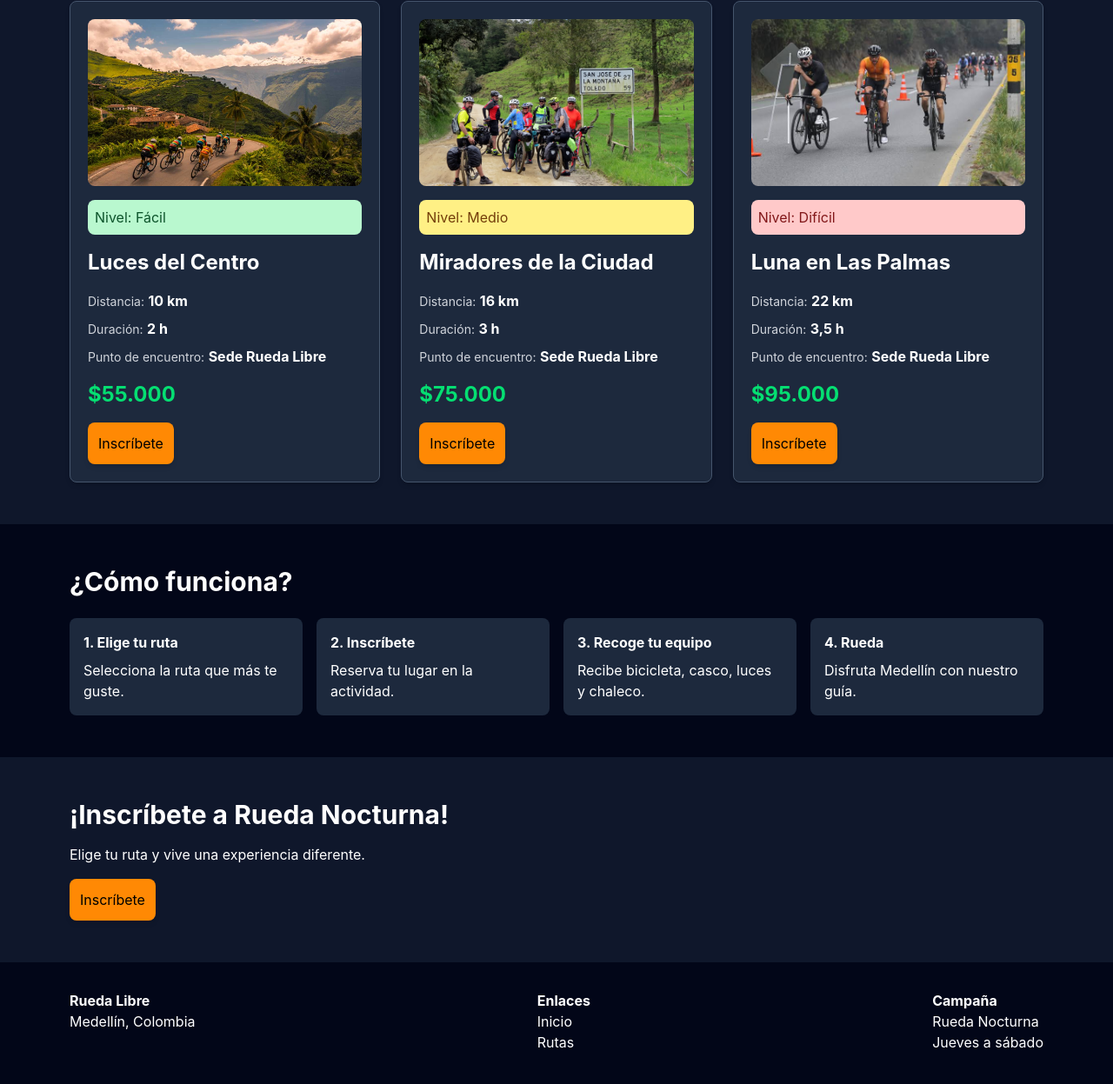
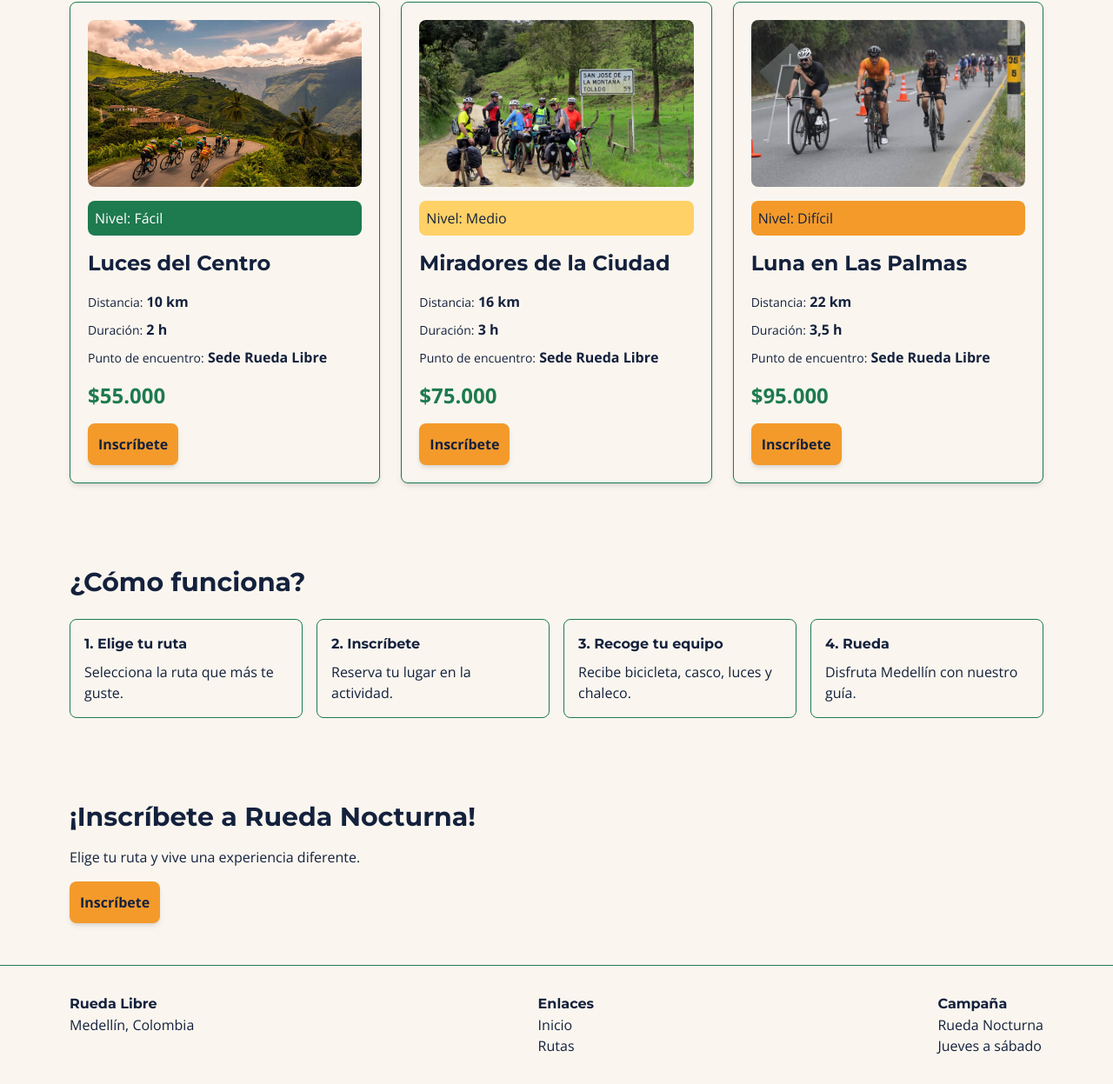
Before and after one commit to alexxabr-19/rueda-libre, a website: page nocturna/index.html in a window 1280 px wide. Shown: the part 527-1774 px from the top of the page at 87% size. Drawn offline with nearby package versions, Linux system fonts and the light colour scheme.

Commit message:
feat: tema de marca y modo oscuro

```diff
--- a/nocturna/index.html
+++ b/nocturna/index.html
@@ -4,42 +4,43 @@
 <head>
     <meta charset="UTF-8">
     <meta name="viewport" content="width=device-width, initial-scale=1.0">
-
     <title>Rueda Libre | Nocturna</title>
     <link rel="stylesheet" href="./src/output.css">
 </head>
 
+<body class="bg-crema text-azul-noche dark:bg-azul-noche dark:text-white font-textos">
 
-<body class="bg-slate-950 text-white">
-
-    <header class="bg-slate-900 p-4">
+    <header
+        class="bg-crema text-azul-noche dark:bg-azul-noche dark:text-white p-4 border-b border-verde-ruta dark:border-amarillo-farol">
         <div class="max-w-6xl mx-auto px-4 flex flex-col md:flex-row justify-between items-center gap-4">
 
-            <h2 class="text-xl font-bold"> Rueda Libre</h2>
+            <h2 class="text-xl font-bold font-titulos">
+                Rueda Libre
+            </h2>
 
             <nav class="flex gap-4 items-center">
                 <a href="#inicio" class="hidden md:inline">Inicio</a>
                 <a href="#rutas" class="hidden md:inline">Rutas</a>
                 <a href="#funciona" class="hidden md:inline">¿Cómo funciona?</a>
+
                 <a href="#inscripcion"
-                    class="inline-block bg-orange-400 text-black p-3 rounded-lg shadow-md hover:bg-orange-300 focus:ring-4 focus:ring-orange-300 text-sm md:text-base">
+                    class="inline-block bg-naranja-pedal text-azul-noche p-3 rounded-lg shadow-md hover:bg-amarillo-farol focus:ring-4 focus:ring-amarillo-farol text-sm md:text-base font-bold">
                     Inscríbete
                 </a>
-
             </nav>
-
         </div>
     </header>
 
     <main>
-        <section id="inicio" class="py-8 md:py-12">
+
+        <section id="inicio" class="py-8 md:py-12 bg-crema text-azul-noche dark:bg-azul-noche dark:text-white">
             <div class="max-w-6xl mx-auto px-4">
 
-                <p class="text-green-400 font-bold mb-4">
+                <p class="text-verde-ruta dark:text-amarillo-farol font-bold mb-4">
                     Nuevo · Jueves a sábado
                 </p>
 
-                <h1 class="text-3xl sm:text-4xl lg:text-5xl font-bold mb-4">
+                <h1 class="text-3xl sm:text-4xl lg:text-5xl font-bold font-titulos mb-4">
                     Rueda Nocturna
                 </h1>
 
@@ -47,172 +48,188 @@
                     Descubre Medellín en bici cuando se encienden las luces
                 </p>
 
-                <p class="text-2xl font-bold mb-4">
+                <p class="text-2xl font-bold text-verde-ruta dark:text-amarillo-farol mb-4">
                     3 rutas · Desde $55.000
                 </p>
 
                 <a href="#inscripcion"
-                    class="inline-block bg-orange-400 text-black p-3 rounded-lg shadow-md hover:bg-orange-300 focus:ring-4 focus:ring-orange-300">
+                    class="inline-block bg-naranja-pedal text-azul-noche p-3 rounded-lg shadow-md hover:bg-amarillo-farol focus:ring-4 focus:ring-amarillo-farol font-bold">
                     Inscríbete
                 </a>
 
             </div>
         </section>
 
-        <section id="rutas" class="py-8 md:py-12 bg-slate-900">
+        <section id="rutas" class="py-8 md:py-12 bg-crema text-azul-noche dark:bg-azul-noche dark:text-white">
             <div class="max-w-6xl mx-auto px-4">
 
-                <h2 class="text-3xl font-bold mb-6">Rutas</h2>
+                <h2 class="text-3xl font-bold font-titulos mb-6">
+                    Rutas
+                </h2>
 
                 <div class="grid grid-cols-1 sm:grid-cols-2 lg:grid-cols-3 gap-6">
 
                     <div
-                        class="bg-slate-800 text-white rounded-lg border border-slate-600 shadow-md hover:shadow-xl p-5">
+                        class="bg-crema text-azul-noche dark:bg-azul-noche dark:text-white rounded-lg border border-verde-ruta dark:border-amarillo-farol shadow-md hover:shadow-xl p-5">
 
                         <img src="../img/ruta.jpg" alt="Luces del Centro" class="w-full h-48 object-cover rounded-lg">
 
-                        <p class="bg-green-200 text-green-900 p-2 rounded-lg mt-4">
+                        <p class="bg-verde-ruta text-white p-2 rounded-lg mt-4">
                             Nivel: Fácil
                         </p>
 
-                        <h3 class="text-2xl font-bold mt-4">Luces del Centro</h3>
+                        <h3 class="text-2xl font-bold font-titulos mt-4">
+                            Luces del Centro
+                        </h3>
 
                         <ul class="mt-4">
                             <li class="mb-2">
-                                <span class="text-sm text-gray-300">Distancia:</span>
+                                <span class="text-sm text-azul-noche dark:text-white">Distancia:</span>
                                 <strong>10 km</strong>
                             </li>
                             <li class="mb-2">
-                                <span class="text-sm text-gray-300">Duración:</span>
+                                <span class="text-sm text-azul-noche dark:text-white">Duración:</span>
                                 <strong>2 h</strong>
                             </li>
                             <li>
-                                <span class="text-sm text-gray-300">Punto de encuentro:</span>
+                                <span class="text-sm text-azul-noche dark:text-white">Punto de encuentro:</span>
                                 <strong>Sede Rueda Libre</strong>
                             </li>
                         </ul>
 
-                        <p class="text-2xl font-bold text-green-400 mt-4">$55.000</p>
+                        <p class="text-2xl font-bold text-verde-ruta dark:text-amarillo-farol mt-4">
+                            $55.000
+                        </p>
 
                         <a href="../paginas/reservas.html"
-                            class="inline-block bg-orange-400 text-black p-3 rounded-lg shadow-md hover:bg-orange-300 focus:ring-4 focus:ring-orange-300 mt-4">
+                            class="inline-block bg-naranja-pedal text-azul-noche p-3 rounded-lg shadow-md hover:bg-amarillo-farol focus:ring-4 focus:ring-amarillo-farol mt-4 font-bold">
                             Inscríbete
                         </a>
                     </div>
 
                     <div
-                        class="bg-slate-800 text-white rounded-lg border border-slate-600 shadow-md hover:shadow-xl p-5">
+                        class="bg-crema text-azul-noche dark:bg-azul-noche dark:text-white rounded-lg border border-verde-ruta dark:border-amarillo-farol shadow-md hover:shadow-xl p-5">
 
                         <img src="../img/barrioRuta.jpg" alt="Miradores de la Ciudad"
                             class="w-full h-48 object-cover rounded-lg">
 
-                        <p class="bg-yellow-200 text-yellow-900 p-2 rounded-lg mt-4">
+                        <p class="bg-amarillo-farol text-azul-noche p-2 rounded-lg mt-4">
                             Nivel: Medio
                         </p>
 
-                        <h3 class="text-2xl font-bold mt-4">Miradores de la Ciudad</h3>
+                        <h3 class="text-2xl font-bold font-titulos mt-4">
+                            Miradores de la Ciudad
+                        </h3>
 
                         <ul class="mt-4">
                             <li class="mb-2">
-                                <span class="text-sm text-gray-300">Distancia:</span>
+                                <span class="text-sm text-azul-noche dark:text-white">Distancia:</span>
                                 <strong>16 km</strong>
                             </li>
                             <li class="mb-2">
-                                <span class="text-sm text-gray-300">Duración:</span>
+                                <span class="text-sm text-azul-noche dark:text-white">Duración:</span>
                                 <strong>3 h</strong>
                             </li>
                             <li>
-                                <span class="text-sm text-gray-300">Punto de encuentro:</span>
+                                <span class="text-sm text-azul-noche dark:text-white">Punto de encuentro:</span>
                                 <strong>Sede Rueda Libre</strong>
                             </li>
                         </ul>
 
-                        <p class="text-2xl font-bold text-green-400 mt-4">$75.000</p>
+                        <p class="text-2xl font-bold text-verde-ruta dark:text-amarillo-farol mt-4">
+                            $75.000
+                        </p>
 
                         <a href="../paginas/reservas.html"
-                            class="inline-block bg-orange-400 text-black p-3 rounded-lg shadow-md hover:bg-orange-300 focus:ring-4 focus:ring-orange-300 mt-4">
+                            class="inline-block bg-naranja-pedal text-azul-noche p-3 rounded-lg shadow-md hover:bg-amarillo-farol focus:ring-4 focus:ring-amarillo-farol mt-4 font-bold">
                             Inscríbete
                         </a>
                     </div>
 
                     <div
-                        class="bg-slate-800 text-white rounded-lg border border-slate-600 shadow-md hover:shadow-xl p-5">
+                        class="bg-crema text-azul-noche dark:bg-azul-noche dark:text-white rounded-lg border border-verde-ruta dark:border-amarillo-farol shadow-md hover:shadow-xl p-5">
 
                         <img src="../img/palmasRuta.jpg" alt="Luna en Las Palmas"
                             class="w-full h-48 object-cover rounded-lg">
 
-                        <p class="bg-red-200 text-red-900 p-2 rounded-lg mt-4">
+                        <p class="bg-naranja-pedal text-azul-noche p-2 rounded-lg mt-4">
                             Nivel: Difícil
                         </p>
 
-                        <h3 class="text-2xl font-bold mt-4">Luna en Las Palmas</h3>
+                        <h3 class="text-2xl font-bold font-titulos mt-4">
+                            Luna en Las Palmas
+                        </h3>
 
                         <ul class="mt-4">
                             <li class="mb-2">
-                                <span class="text-sm text-gray-300">Distancia:</span>
+                                <span class="text-sm text-azul-noche dark:text-white">Distancia:</span>
                                 <strong>22 km</strong>
                             </li>
                             <li class="mb-2">
-                                <span class="text-sm text-gray-300">Duración:</span>
+                                <span class="text-sm text-azul-noche dark:text-white">Duración:</span>
                                 <strong>3,5 h</strong>
                             </li>
                             <li>
-                                <span class="text-sm text-gray-300">Punto de encuentro:</span>
+                                <span class="text-sm text-azul-noche dark:text-white">Punto de encuentro:</span>
                                 <strong>Sede Rueda Libre</strong>
                             </li>
                         </ul>
 
-                        <p class="text-2xl font-bold text-green-400 mt-4">$95.000</p>
+                        <p class="text-2xl font-bold text-verde-ruta dark:text-amarillo-farol mt-4">
+                            $95.000
+                        </p>
 
                         <a href="../paginas/reservas.html"
-                            class="inline-block bg-orange-400 text-black p-3 rounded-lg shadow-md hover:bg-orange-300 focus:ring-4 focus:ring-orange-300 mt-4">
+                            class="inline-block bg-naranja-pedal text-azul-noche p-3 rounded-lg shadow-md hover:bg-amarillo-farol focus:ring-4 focus:ring-amarillo-farol mt-4 font-bold">
                             Inscríbete
                         </a>
                     </div>
 
                 </div>
-
             </div>
         </section>
 
-        <section id="funciona" class="py-8 md:py-12">
+        <section id="funciona" class="py-8 md:py-12 bg-crema text-azul-noche dark:bg-azul-noche dark:text-white">
             <div class="max-w-6xl mx-auto px-4">
 
-                <h2 class="text-3xl font-bold mb-6">
+                <h2 class="text-3xl font-bold font-titulos mb-6">
                     ¿Cómo funciona?
                 </h2>
 
                 <div class="grid grid-cols-1 sm:grid-cols-2 lg:grid-cols-4 gap-4">
 
-                    <div class="bg-slate-800 p-4 rounded-lg">
-                        <h3 class="font-bold mb-2">1. Elige tu ruta</h3>
+                    <div
+                        class="bg-crema text-azul-noche dark:bg-azul-noche dark:text-white border border-verde-ruta dark:border-amarillo-farol p-4 rounded-lg">
+                        <h3 class="font-bold font-titulos mb-2">1. Elige tu ruta</h3>
                         <p>Selecciona la ruta que más te guste.</p>
                     </div>
 
-                    <div class="bg-slate-800 p-4 rounded-lg">
-                        <h3 class="font-bold mb-2">2. Inscríbete</h3>
+                    <div
+                        class="bg-crema text-azul-noche dark:bg-azul-noche dark:text-white border border-verde-ruta dark:border-amarillo-farol p-4 rounded-lg">
+                        <h3 class="font-bold font-titulos mb-2">2. Inscríbete</h3>
                         <p>Reserva tu lugar en la actividad.</p>
                     </div>
 
-                    <div class="bg-slate-800 p-4 rounded-lg">
-                        <h3 class="font-bold mb-2">3. Recoge tu equipo</h3>
+                    <div
+                        class="bg-crema text-azul-noche dark:bg-azul-noche dark:text-white border border-verde-ruta dark:border-amarillo-farol p-4 rounded-lg">
+                        <h3 class="font-bold font-titulos mb-2">3. Recoge tu equipo</h3>
                         <p>Recibe bicicleta, casco, luces y chaleco.</p>
                     </div>
 
-                    <div class="bg-slate-800 p-4 rounded-lg">
-                        <h3 class="font-bold mb-2">4. Rueda</h3>
+                    <div
+                        class="bg-crema text-azul-noche dark:bg-azul-noche dark:text-white border border-verde-ruta dark:border-amarillo-farol p-4 rounded-lg">
+                        <h3 class="font-bold font-titulos mb-2">4. Rueda</h3>
                         <p>Disfruta Medellín con nuestro guía.</p>
                     </div>
 
                 </div>
-
             </div>
         </section>
 
-        <section id="inscripcion" class="py-12 bg-slate-900">
+        <section id="inscripcion" class="py-8 md:py-12 bg-crema text-azul-noche dark:bg-azul-noche dark:text-white">
             <div class="max-w-6xl mx-auto px-4">
 
-                <h2 class="text-3xl font-bold mb-4">
+                <h2 class="text-3xl font-bold font-titulos mb-4">
                     ¡Inscríbete a Rueda Nocturna!
                 </h2>
 
@@ -221,7 +238,7 @@
                 </p>
 
                 <a href="../paginas/reservas.html"
-                    class="inline-block bg-orange-400 text-black p-3 rounded-lg shadow-md hover:bg-orange-300 focus:ring-4 focus:ring-orange-300">
+                    class="inline-block bg-naranja-pedal text-azul-noche p-3 rounded-lg shadow-md hover:bg-amarillo-farol focus:ring-4 focus:ring-amarillo-farol font-bold">
                     Inscríbete
                 </a>
 
@@ -230,22 +247,23 @@
 
     </main>
 
-    <footer class="bg-slate-950 py-8">
-        <div class="max-w-6xl mx-auto px-4 flex justify-between gap-6">
+    <footer
+        class="bg-crema text-azul-noche dark:bg-azul-noche dark:text-white py-8 border-t border-verde-ruta dark:border-amarillo-farol">
+        <div class="max-w-6xl mx-auto px-4 flex flex-col sm:flex-row justify-between gap-6">
 
             <div>
-                <h3 class="font-bold">Rueda Libre</h3>
+                <h3 class="font-bold font-titulos">Rueda Libre</h3>
                 <p>Medellín, Colombia</p>
             </div>
 
             <div>
-                <h3 class="font-bold">Enlaces</h3>
-                <a href="#inicio">Inicio</a>
+                <h3 class="font-bold font-titulos">Enlaces</h3>
+                <a href="#inicio" class="block">Inicio</a>
                 <a href="#rutas" class="block">Rutas</a>
             </div>
 
             <div>
-                <h3 class="font-bold">Campaña</h3>
+                <h3 class="font-bold font-titulos">Campaña</h3>
                 <p>Rueda Nocturna</p>
                 <p>Jueves a sábado</p>
             </div>
@@ -255,5 +273,4 @@
 
 </body>
 
-
 </html>
--- a/nocturna/src/input.css
+++ b/nocturna/src/input.css
@@ -1 +1,15 @@
+
+@import url('https://fonts.googleapis.com/css2?family=Montserrat:wght@400;700&family=Open+Sans:wght@400;600;700&display=swap');
+
 @import "tailwindcss";
+
+@theme {
+    --color-verde-ruta: #1E7A4F;
+    --color-naranja-pedal: #F39A2B;
+    --color-azul-noche: #14213D;
+    --color-crema: #FAF6EF;
+    --color-amarillo-farol: #FFD166;
+
+    --font-titulos: "Montserrat", sans-serif;
+    --font-textos: "Open Sans", sans-serif;
+}
```
Also changed, not shown: nocturna/componentes.html (+59 -28 lines), nocturna/src/output.css.
